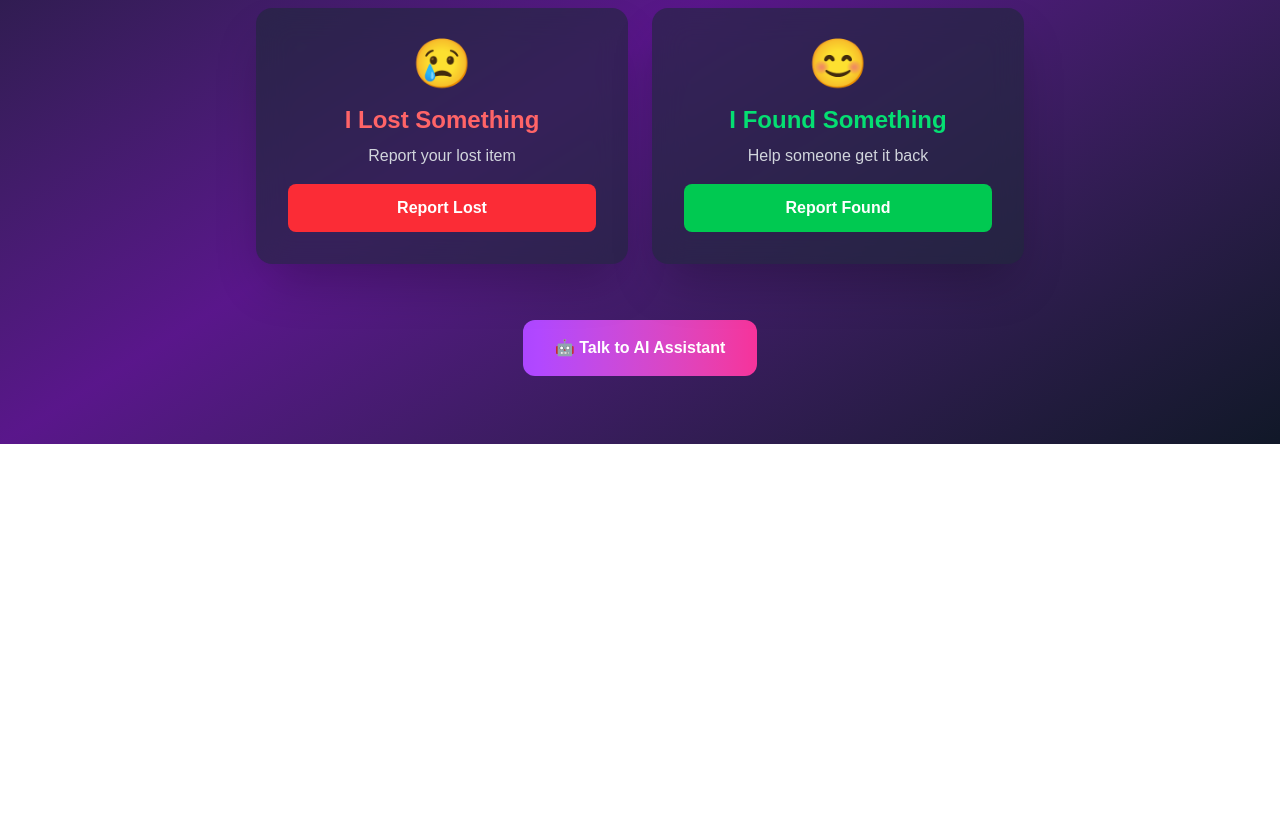
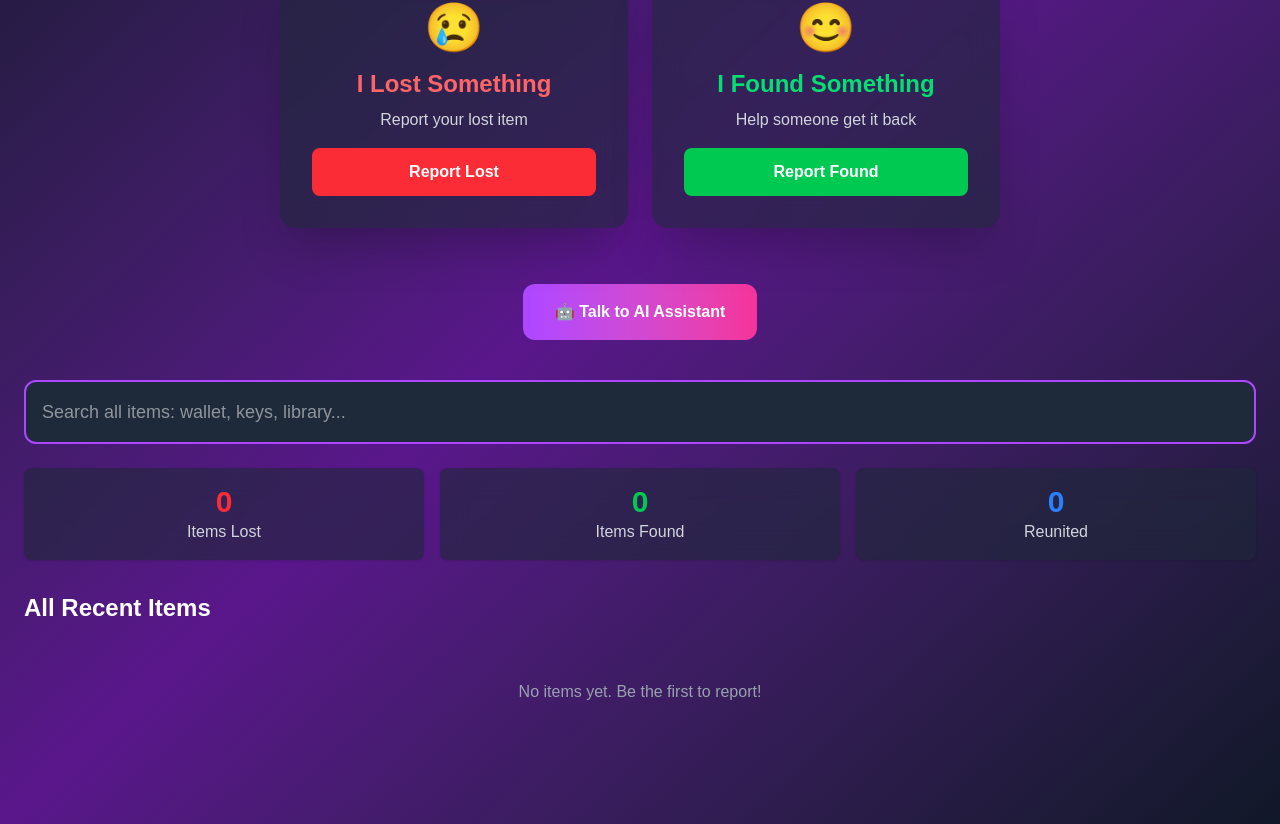
Before and after one commit to ridafarooq873-lgtm/-campus-lostfound, a Next.js app: page / in a window 1280 px wide. Shown: the part 356-1180 px from the top of the page. Before the commit the page ends 800 px from the top, so only its background shows below. Built offline with nearby package versions, Linux system fonts and the light colour scheme.

Commit message:
Update page.tsx

```diff
--- a/app/page.tsx
+++ b/app/page.tsx
@@ -1,18 +1,37 @@
 'use client'
 import Link from 'next/link'
 import { useState, useEffect } from 'react'
+
+type Item = {
+  id: string
+  name: string
+  location: string
+  desc: string
+  contact: string
+  type: 'lost' | 'found'
+  date: string
+  image: string
+  claimed: boolean
+}
 
 export default function HomePage() {
   const [user, setUser] = useState<{name: string, email: string} | null>(null)
   const [showLogin, setShowLogin] = useState(false)
   const [loginForm, setLoginForm] = useState({name:'', email:''})
-  const [showSplash, setShowSplash] = useState(true) // <-- NEW
+  const [showSplash, setShowSplash] = useState(true)
+
+  const [lostItems, setLostItems] = useState<Item[]>([])
+  const [foundItems, setFoundItems] = useState<Item[]>([])
+  const [search, setSearch] = useState('')
 
   useEffect(() => {
     const savedUser = localStorage.getItem('user')
     if(savedUser) setUser(JSON.parse(savedUser))
 
-    const timer = setTimeout(() => setShowSplash(false), 2500) // <-- NEW: 2.5s splash
+    setLostItems(JSON.parse(localStorage.getItem('lostItems') || '[]'))
+    setFoundItems(JSON.parse(localStorage.getItem('foundItems') || '[]'))
+
+    const timer = setTimeout(() => setShowSplash(false), 2500)
     return () => clearTimeout(timer)
   }, [])
 
@@ -28,27 +47,28 @@ export default function HomePage() {
     setUser(null)
   }
 
- // SPLASH SCREEN - Perfect size for phone + laptop
+  const allItems = [...lostItems,...foundItems]
+  const filteredItems = allItems.filter(item =>
+    item.name.toLowerCase().includes(search.toLowerCase()) ||
+    item.desc.toLowerCase().includes(search.toLowerCase()) ||
+    item.location.toLowerCase().includes(search.toLowerCase())
+  )
+
   if (showSplash) {
     return (
-      <div className="fixed inset-0 bg-black z-[9999] flex items-center justify-center transition-opacity duration-700 ease-in-out">
-        <img
-          src="/logo.png"
-          alt="Campus Lost Found Logo"
-          className="w-3/4 max-w-md md:max-w-lg object-contain animate-pulse"
-        />
+      <div className="fixed inset-0 bg-black z-[9999] flex items-center justify-center">
+        <img src="/logo.png" alt="Campus Lost Found Logo" className="w-3/4 max-w-md animate-pulse" />
       </div>
     )
   }
 
-  // YOUR EXISTING APP - Shows after 2.5 seconds
   return (
-    <main className="min-h-screen bg-gradient-to-br from-gray-900 via-purple-900 to-gray-900 flex items-center justify-center p-6">
+    <main className="min-h-screen bg-gradient-to-br from-gray-900 via-purple-900 to-gray-900">
 
       {/* NAVBAR */}
       <nav className="fixed top-0 w-full bg-gray-900/80 backdrop-blur-lg border-b border-gray-700 p-4 flex justify-between items-center z-50">
         <h1 className="text-xl font-bold text-purple-400">📍 Campus Lost & Found</h1>
-        {user ? (
+        {user? (
           <div className="flex items-center gap-4">
             <span className="text-gray-300">Hi, {user.name}</span>
             <button onClick={handleLogout} className="bg-red-500 px-4 py-2 rounded-lg text-white hover:bg-red-600">Logout</button>
@@ -58,7 +78,8 @@ export default function HomePage() {
         )}
       </nav>
 
-      <div className="max-w-3xl w-full text-center mt-20">
+      {/* HERO SECTION */}
+      <div className="max-w-3xl w-full text-center pt-28 pb-10 px-6 mx-auto">
         <div className="mb-10">
           <div className="text-7xl mb-4">📍</div>
           <h1 className="text-5xl font-bold bg-gradient-to-r from-purple-400 to-pink-400 bg-clip-text text-transparent mb-3">
@@ -89,17 +110,70 @@ export default function HomePage() {
           </Link>
         </div>
         <Link href="/bot" className="inline-block bg-gradient-to-r from-purple-500 to-pink-500 text-white px-8 py-4 rounded-xl font-bold hover:scale-105 transition mt-6">
-  🤖 Talk to AI Assistant
-</Link>
+          🤖 Talk to AI Assistant
+        </Link>
+      </div>
+
+      {/* NEW: DASHBOARD LIST */}
+      <div className="max-w-7xl mx-auto px-6 pb-20">
+        {/* SEARCH */}
+        <input
+          type="text"
+          placeholder="Search all items: wallet, keys, library..."
+          value={search}
+          onChange={e => setSearch(e.target.value)}
+          className="w-full border-2 border-purple-500 bg-gray-800 p-4 rounded-xl mb-6 text-white text-lg"
+        />
+
+        {/* STATS */}
+        <div className="grid grid-cols-3 gap-4 mb-8">
+          <div className="bg-gray-800/60 p-4 rounded-lg shadow text-center backdrop-blur-lg">
+            <p className="text-3xl font-bold text-red-500">{lostItems.filter(i =>!i.claimed).length}</p>
+            <p className="text-gray-300">Items Lost</p>
+          </div>
+          <div className="bg-gray-800/60 p-4 rounded-lg shadow text-center backdrop-blur-lg">
+            <p className="text-3xl font-bold text-green-500">{foundItems.filter(i =>!i.claimed).length}</p>
+            <p className="text-gray-300">Items Found</p>
+          </div>
+          <div className="bg-gray-800/60 p-4 rounded-lg shadow text-center backdrop-blur-lg">
+            <p className="text-3xl font-bold text-blue-500">{lostItems.filter(i => i.claimed).length + foundItems.filter(i => i.claimed).length}</p>
+            <p className="text-gray-300">Reunited</p>
+          </div>
+        </div>
+
+        {/* ITEMS GRID */}
+        <h2 className="text-2xl font-bold mb-4 text-white">All Recent Items</h2>
+        {filteredItems.length === 0? (
+          <p className="text-center text-gray-400 py-10">No items yet. Be the first to report!</p>
+        ) : (
+          <div className="grid grid-cols-1 md:grid-cols-2 lg:grid-cols-3 gap-4">
+            {filteredItems.sort((a,b) => new Date(b.date).getTime() - new Date(a.date).getTime()).map(item => (
+              <div key={item.id} className={`backdrop-blur-lg p-4 rounded-xl border-2 ${item.type === 'lost'? 'border-red-500/30 bg-red-900/20' : 'border-green-500/30 bg-green-900/20'} ${item.claimed? 'opacity-50' : ''}`}>
+                <div className="flex justify-between items-start mb-2">
+                  <span className={`text-xs font-bold px-2 py-1 rounded ${item.type === 'lost'? 'bg-red-500 text-white' : 'bg-green-500 text-white'}`}>
+                    {item.type === 'lost'? 'LOST' : 'FOUND'}
+                  </span>
+                  {item.claimed && <span className="text-xs bg-gray-500 text-white px-2 py-1 rounded">CLOSED</span>}
+                </div>
+                {item.image && <img src={item.image} alt={item.name} className="w-full h-32 object-cover rounded mb-2"/>}
+                <h3 className="font-bold text-lg text-white">{item.name}</h3>
+                <p className="text-sm text-gray-300"><b>Location:</b> {item.location}</p>
+                <p className="text-sm text-gray-300"><b>Desc:</b> {item.desc}</p>
+                <p className="text-sm text-gray-300"><b>Contact:</b> {item.contact}</p>
+                <p className="text-xs text-gray-400 mt-2">{item.date}</p>
+              </div>
+            ))}
+          </div>
+        )}
       </div>
 
       {/* LOGIN POPUP */}
       {showLogin && (
         <div className="fixed inset-0 bg-black/70 flex items-center justify-center z-50" onClick={()=>setShowLogin(false)}>
-          <form onSubmit={handleLogin} onClick={(e)=>e.stopPropagation()} className="bg-gray-800 p-8 rounded-2xl w-full max-w-md border border-purple-500">
+          <form onSubmit={handleLogin} onClick={(e)=>e.stopPropagation()} className="bg-gray-800 p-8 rounded-2xl w-full max-w-md border-purple-500">
             <h2 className="text-2xl font-bold text-white mb-4">Welcome Back</h2>
-            <input placeholder="Your Name" value={loginForm.name} onChange={e=>setLoginForm({...loginForm,name:e.target.value})} required className="w-full p-3 mb-4 rounded-lg bg-gray-700 text-white border-gray-600"/>
-            <input placeholder="Your Email" type="email" value={loginForm.email} onChange={e=>setLoginForm({...loginForm,email:e.target.value})} required className="w-full p-3 mb-4 rounded-lg bg-gray-700 text-white border-gray-600"/>
+            <input placeholder="Your Name" value={loginForm.name} onChange={e=>setLoginForm({...loginForm,name:e.target.value})} required className="w-full p-3 mb-4 rounded-lg bg-gray-700 text-white"/>
+            <input placeholder="Your Email" type="email" value={loginForm.email} onChange={e=>setLoginForm({...loginForm,email:e.target.value})} required className="w-full p-3 mb-4 rounded-lg bg-gray-700 text-white"/>
             <button type="submit" className="w-full bg-purple-500 py-3 rounded-lg text-white font-semibold hover:bg-purple-600">Login</button>
           </form>
         </div>
```
